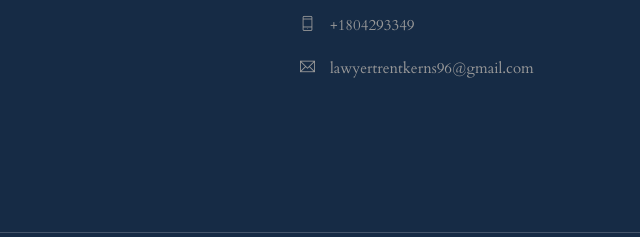
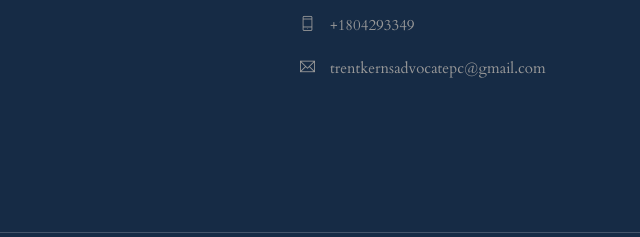
Before and after one commit to Trentkerns/advocatepc, a plain HTML site: page index.html in a window 1280 px wide. Shown: the part 6258-6495 px from the top of the page, 640-1280 px from the left. Drawn offline with nearby package versions, Linux system fonts and the light colour scheme.

Commit message:
Update index.html

```diff
--- a/index.html
+++ b/index.html
@@ -55,7 +55,7 @@
                                 </li>
                             </ul>
                         </div>
-                        <a href="mailto:lawyertrentkerns96@gmail.com" class="d-none d-sm-block menu_btn">Let’s Talk</a>
+                        <a href="mailto:trentkernsadvocatepc@gmail.com" class="d-none d-sm-block menu_btn">Let’s Talk</a>
                     </nav>
                 </div>
             </div>
@@ -72,7 +72,7 @@
                             <h1>Finest And <br> Strongest Law Firm</h1>
                             <p>This is the most crucial step in building a trustworthy relationship. </p>
                             <div class="banner_btn">
-                                <a href="mailto:lawyertrentkerns96@gmail.com" class="btn_1">More About Me</a>
+                                <a href="mailto:trentkernsadvocatepc@gmail.com" class="btn_1">More About Me</a>
                             </div>
                         </div>
                     </div>
@@ -553,7 +553,7 @@
                         <p>311 N Aberdeen St Chicago illinois 60607</p>
                         <ul>
                             <li><a href="tel:+1804293349"><i class="ti-mobile"></i>+1804293349</a></li>
-                            <li><a href="mailto:lawyertrentkerns96@gmail.com"><i class="ti-email"></i><span class="__cf_email__" data-cfemail="b3d2c1dad0dfd2c4f3dfd2c49dd0dcde">lawyertrentkerns96@gmail.com</span></a></li>
+                            <li><a href="mailto:trentkernsadvocatepc@gmail.com"><i class="ti-email"></i><span class="__cf_email__" data-cfemail="b3d2c1dad0dfd2c4f3dfd2c49dd0dcde">trentkernsadvocatepc@gmail.com</span></a></li>
 
                         </ul>
                     </div>
```
